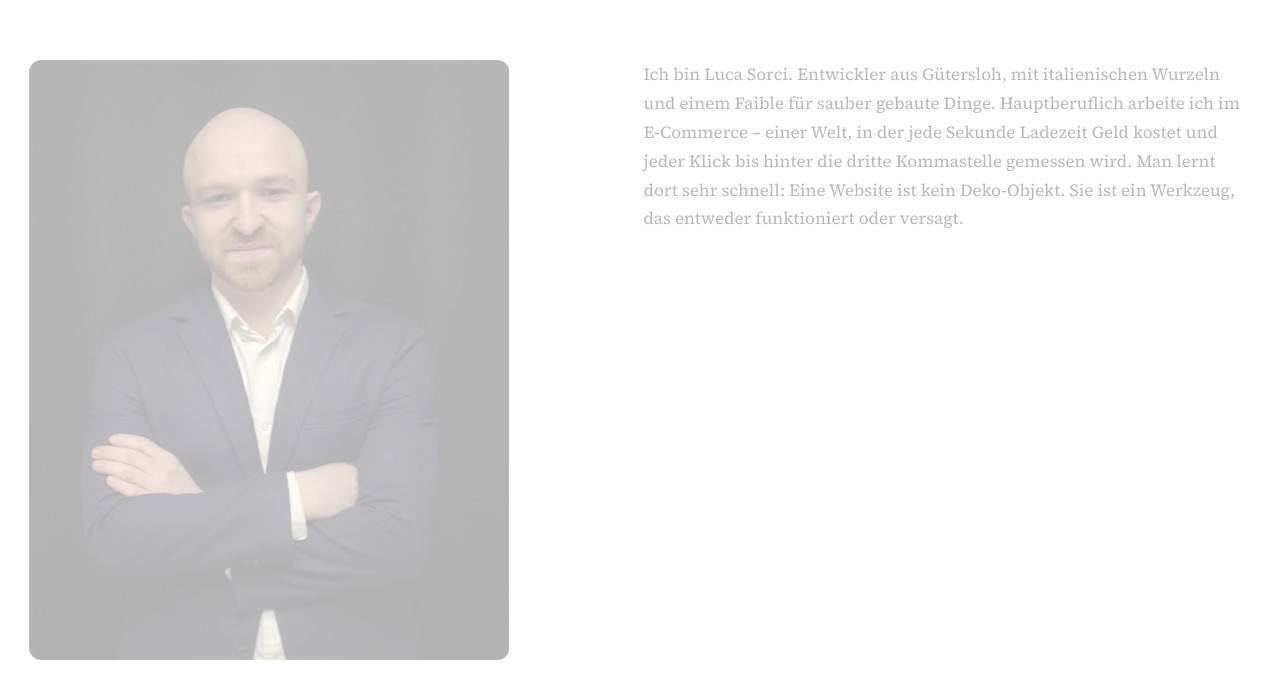
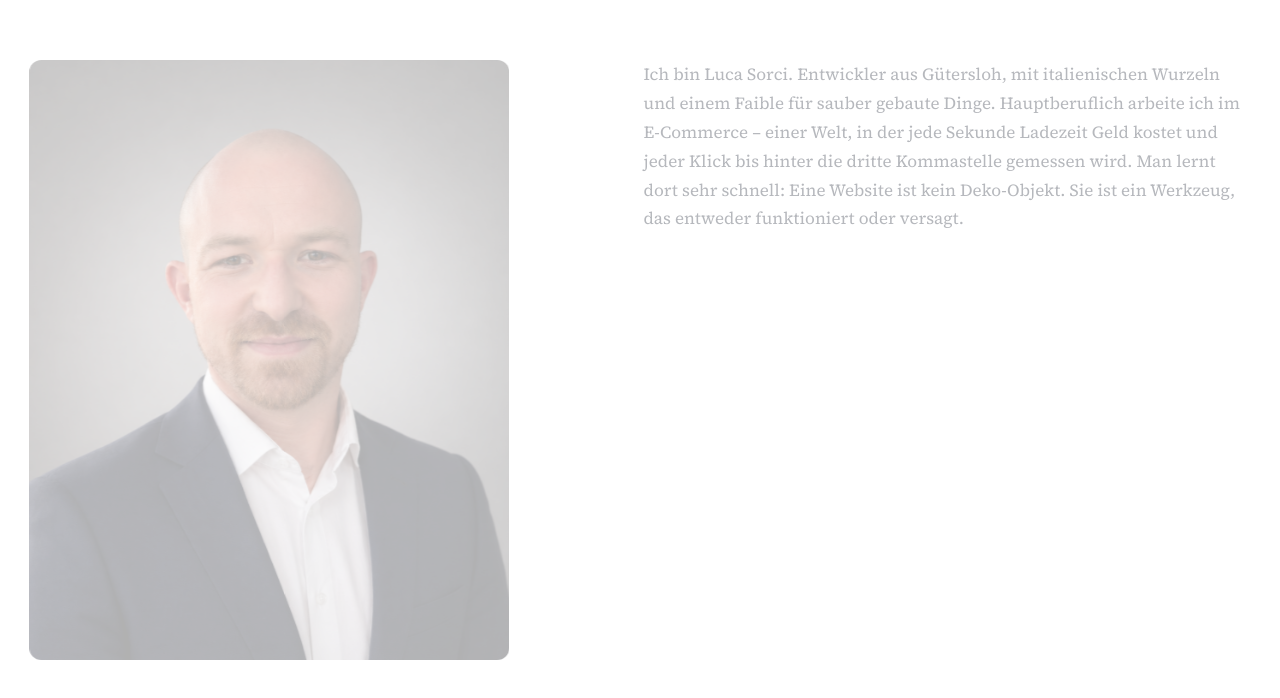
Before and after one commit to SorcG/klarteq-website, a Next.js app: page /ueber-mich in a window 1280 px wide. Shown: the part 522-1220 px from the top of the page. Built offline with nearby package versions, Linux system fonts and the light colour scheme.

Commit message:
Update portrait photo
https://claude.ai/code/session_018xsS5NdS2GXLffkSCaPoaT

```diff
--- a/src/app/page.tsx
+++ b/src/app/page.tsx
@@ -341,8 +341,8 @@ export default function HomePage() {
             <ScrollReveal className="about-image md:col-span-2">
               <div className="relative aspect-[4/5] w-full overflow-hidden rounded-card">
                 <Image
-                  src="/images/luca1.jpg"
-                  alt="Luca Sorci, Webentwickler aus Gütersloh"
+                  src="/images/bewerbung-smile.png"
+                  alt="Luca Sorci – Gründer von Klarteq"
                   fill
                   className="object-cover"
                   sizes="(max-width: 768px) 100vw, 40vw"
--- a/src/app/ueber-mich/page.tsx
+++ b/src/app/ueber-mich/page.tsx
@@ -62,8 +62,8 @@ export default function UeberMichPage() {
           <div className="grid gap-12 md:grid-cols-[45fr_55fr] md:items-start">
             <div className="ueber-reveal-left relative mx-auto aspect-[4/5] w-full max-w-[480px] overflow-hidden rounded-card md:mx-0">
               <Image
-                src="/images/luca2.jpg"
-                alt="Porträt von Luca Sorci, Gründer von Klarteq"
+                src="/images/bewerbung-smile.png"
+                alt="Luca Sorci – Gründer von Klarteq"
                 fill
                 className="object-cover"
                 sizes="(max-width: 768px) 100vw, 45vw"
```
